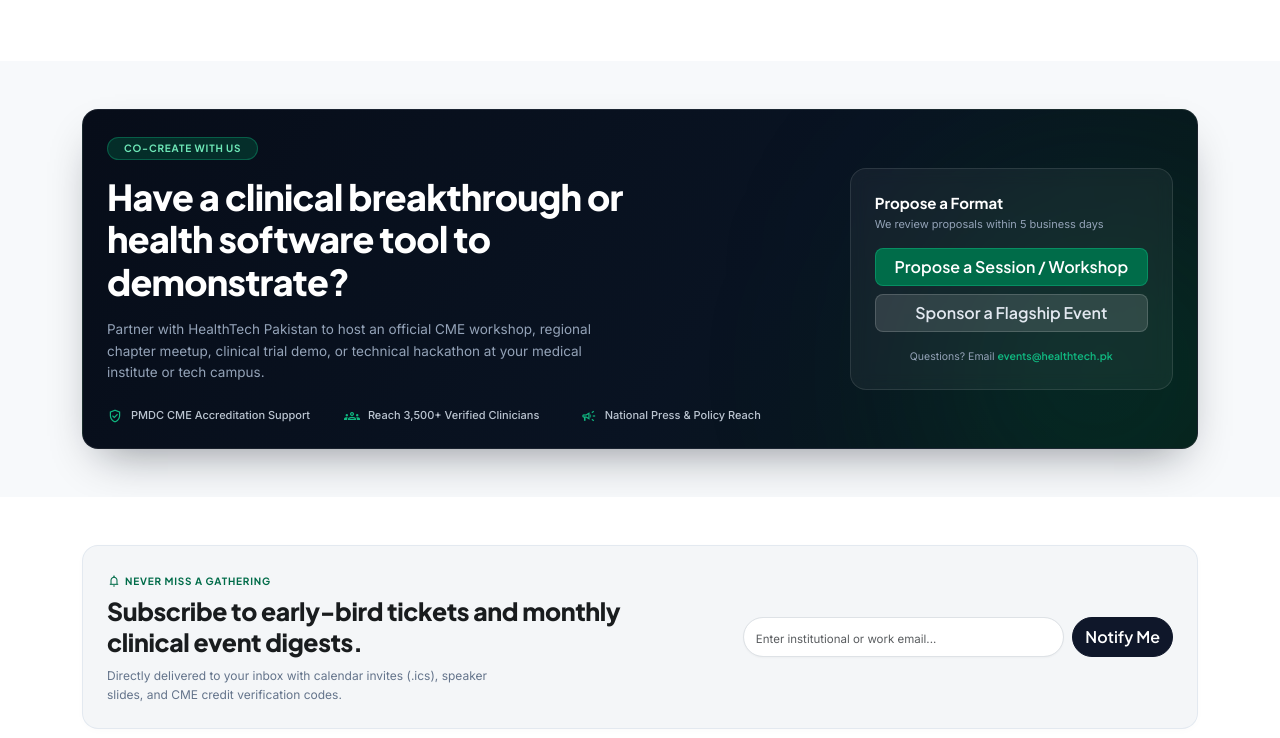
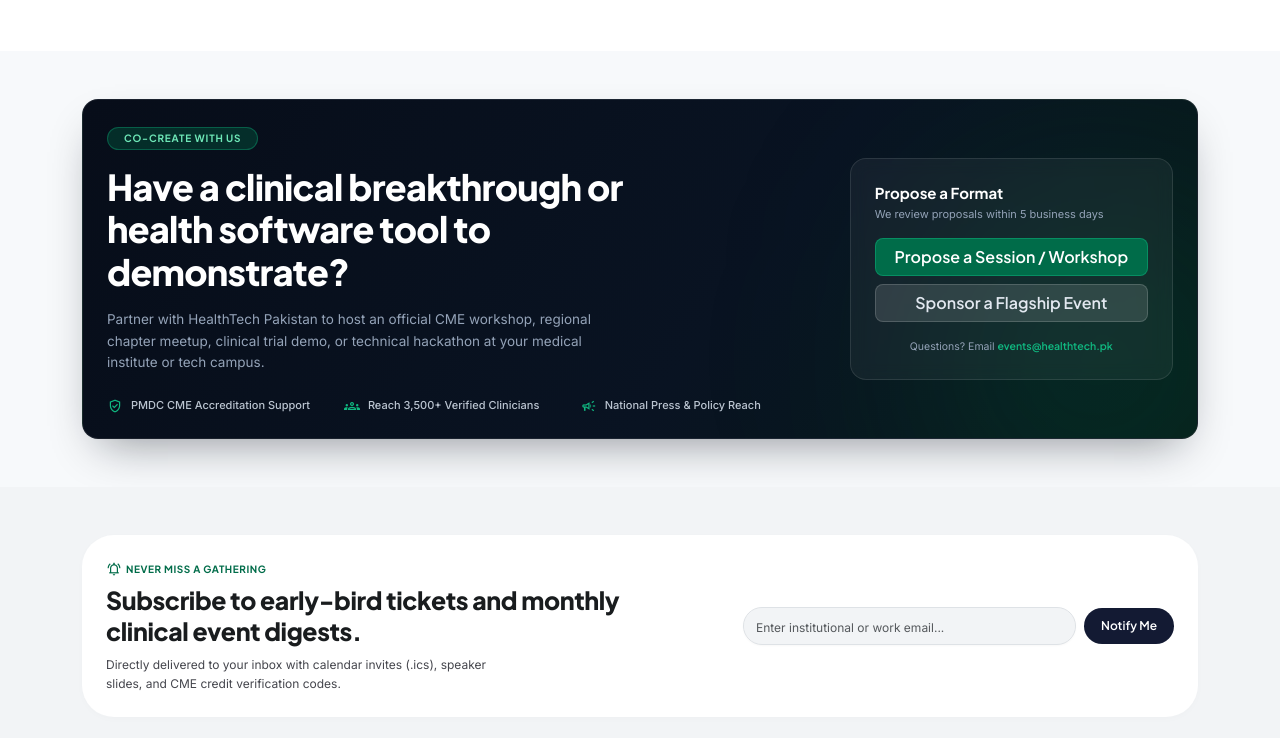
Before and after one commit to mwaqaskhan2002/healthtech-pakistan, a plain HTML site: page events.html in a window 1280 px wide. Shown: the part 3184-3922 px from the top of the page. Drawn offline with nearby package versions, Linux system fonts and the light colour scheme; a script that the page names is missing; a web font is replaced by a local one.

Commit message:
Fixed the never miss a gathering section

```diff
--- a/events.html
+++ b/events.html
@@ -1307,13 +1307,13 @@
             <div class="container">
                 <div class="row">
                     <div class="col-12">
-                        <div class="event-digest-card p-4 rounded-4">
+                        <div class="event-digest-card p-4">
                             <div class="row g-4 align-items-center justify-content-between">
                                 <!-- Left Column: Eyebrow, Heading & Description -->
                                 <div class="col-12 col-lg-7">
                                     <div class="d-inline-flex align-items-center gap-1 mb-2">
                                         <span class="material-symbols-outlined event-digest-eyebrow-icon"
-                                            style="font-size: 14px;" aria-hidden="true">notifications</span>
+                                            style="font-size: 16px;" aria-hidden="true">notifications_active</span>
                                         <span class="event-digest-eyebrow plus-jakarta-sans-700 text-uppercase">
                                             NEVER MISS A GATHERING
                                         </span>
@@ -1342,7 +1342,7 @@
                                             class="form-control event-digest-input inter-400 rounded-pill flex-grow-1">
 
                                         <button type="submit"
-                                            class="btn event-digest-submit-btn plus-jakarta-sans-600 rounded-pill flex-shrink-0">
+                                            class="btn event-digest-submit-btn px-3 py-2 plus-jakarta-sans-600 rounded-pill flex-shrink-0">
                                             Notify Me
                                         </button>
                                     </form>
--- a/style.css
+++ b/style.css
@@ -2738,8 +2738,7 @@
   align-items: center;
   justify-content: center;
   gap: clamp(6px, 1.6vw, 8px);
-  min-height: 44px;
-  font-size: clamp(11px, 3.4vw, 14px);
+  font-size: clamp(11px, 3.4vw, 13px);
   line-height: 1.3;
   text-align: center;
   text-decoration: none;
@@ -3461,13 +3460,13 @@
 /* ========== Event Digest Subscription Bar ========= */
 
 .event-digest-section {
-  background-color: #ffffff;
+  background-color: rgba(242, 244, 246, 1);
 }
 
 .event-digest-card {
-  background-color: rgba(244, 246, 248, 0.95);
-  border: 1px solid rgba(226, 232, 240, 0.9);
+  background-color: rgba(255, 255, 255, 1);
   box-shadow: 0 2px 12px -4px rgba(15, 23, 42, 0.04);
+  border-radius: 32px;
 }
 
 .event-digest-eyebrow-icon,
@@ -3477,12 +3476,12 @@
 
 .event-digest-eyebrow {
   font-size: 10px;
-  letter-spacing: 0.08em;
+  letter-spacing: 0.55px;
   line-height: 1.2;
 }
 
 .event-digest-heading {
-  color: #191C1E;
+  color: rgba(25, 28, 30, 1);
   font-size: clamp(1.2rem, 1.05rem + 0.7vw, 1.55rem);
   line-height: 1.28;
   letter-spacing: -0.015em;
@@ -3490,7 +3489,7 @@
 }
 
 .event-digest-desc {
-  color: rgba(100, 116, 139, 1);
+  color: rgba(69, 70, 77, 1);
   font-size: 12px;
   line-height: 1.55;
   max-width: 54ch;
@@ -3498,19 +3497,17 @@
 
 /* Pill Email Input */
 .event-digest-input {
-  min-height: 40px;
   padding: 9px 18px;
   font-size: 12px;
   color: #191C1E;
-  background-color: #ffffff;
-  border: 1px solid rgba(226, 232, 240, 1);
+  background-color: rgba(242, 244, 246, 1) !important;
   box-shadow: 0 1px 2px rgba(15, 23, 42, 0.03);
   transition: border-color 0.2s ease, box-shadow 0.2s ease;
 }
 
 .event-digest-input::placeholder {
-  color: rgba(148, 163, 184, 1);
-  font-size: 11.5px;
+  color: rgba(69, 70, 77, 1);
+  font-size: 12px;
 }
 
 .event-digest-input:focus {
@@ -3523,12 +3520,8 @@
 
 /* Notify Me Button (Default Dark -> Hover Emerald) */
 .event-digest-submit-btn {
-  min-height: 40px;
-  padding: 9px 22px;
-  font-size: 12px;
-  line-height: 1.2;
-  background-color: #0F172A !important;
-  border: 1px solid #0F172A !important;
+  font-size: 12px !important;
+  background-color: rgba(19, 26, 51, 1) !important;
   color: #ffffff !important;
   white-space: nowrap;
   transition: background-color 0.2s ease, border-color 0.2s ease, color 0.2s ease, transform 0.2s ease;
@@ -3539,7 +3532,6 @@
   background-color: rgba(0, 108, 73, 1) !important;
   border-color: rgba(0, 108, 73, 1) !important;
   color: #ffffff !important;
-  transform: translateY(-1px);
 }
 
 .event-digest-submit-btn:active {
```
